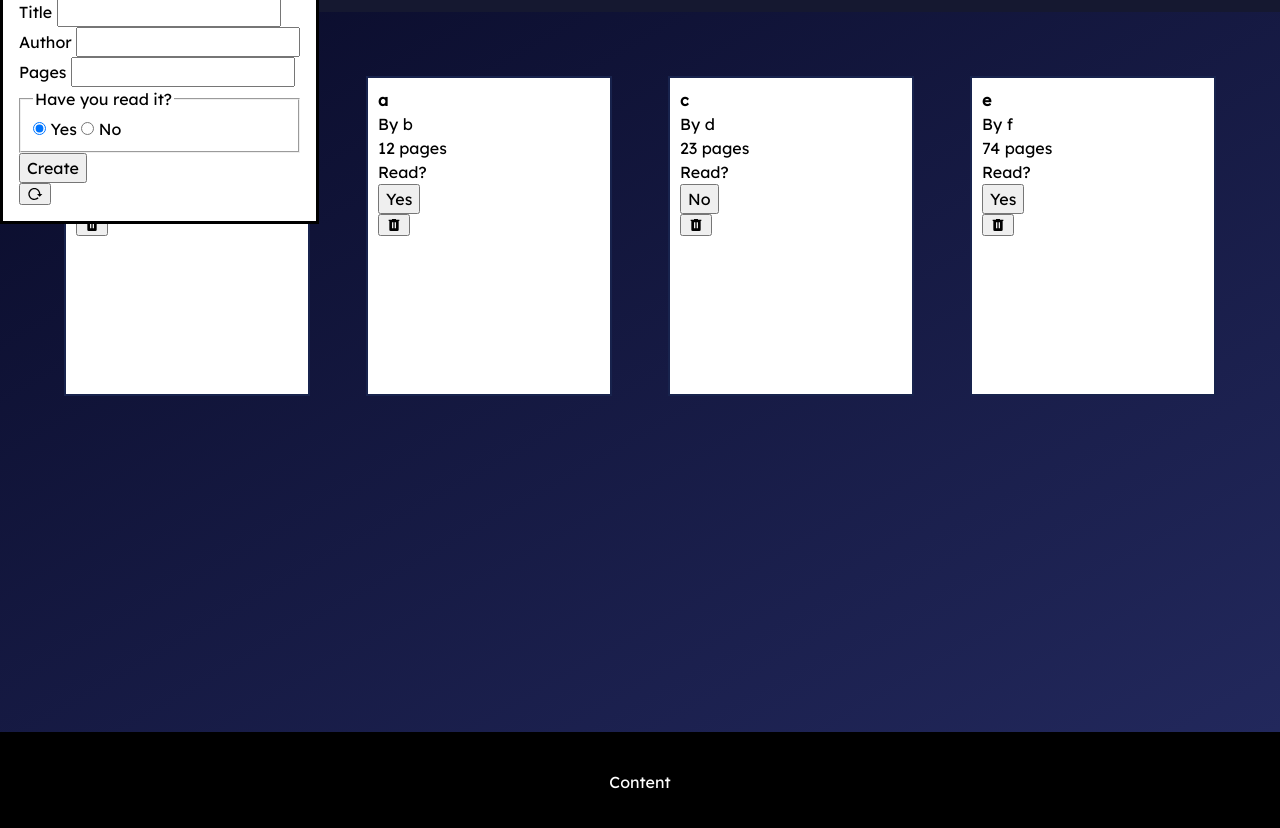
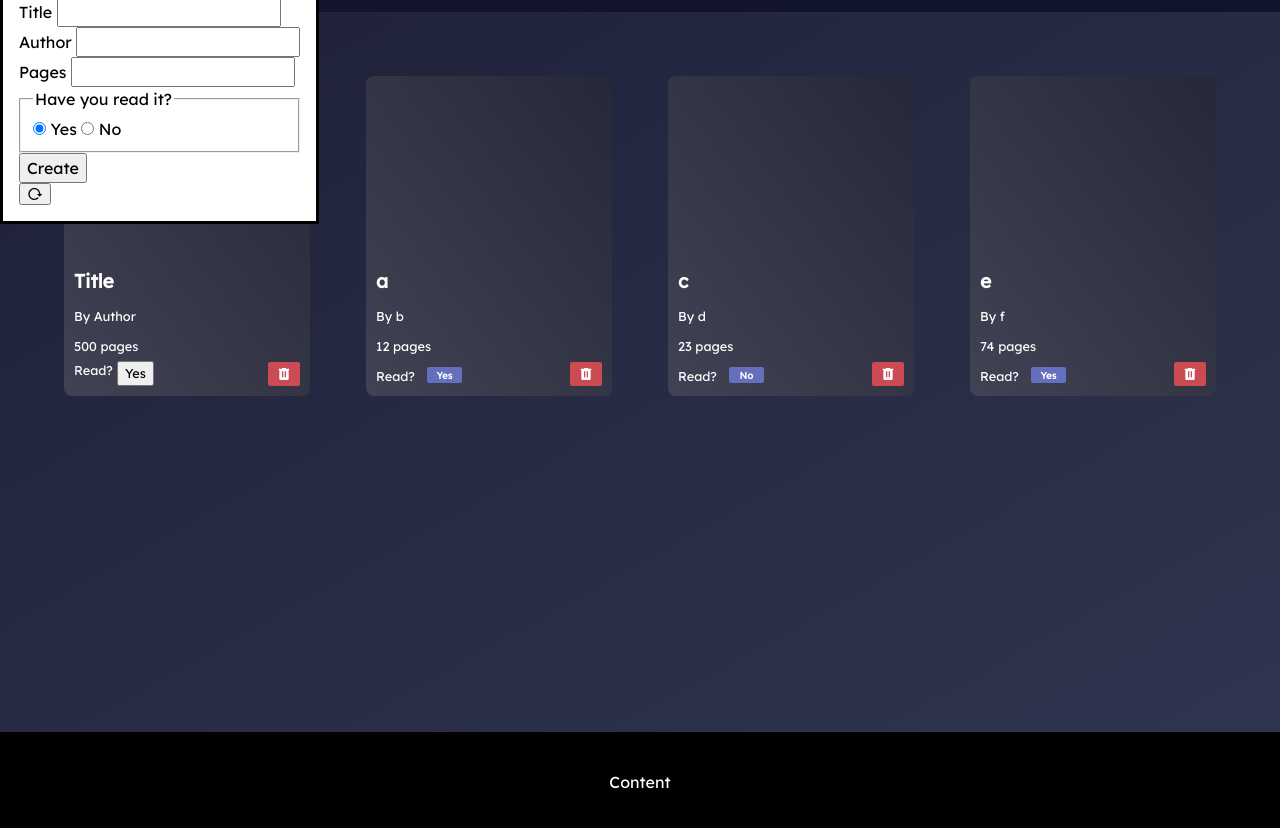
Before and after one commit to rajatuniques/library, a plain HTML site: page index.html in a window 1280 px wide. Shown: the part 68-896 px from the top of the page. Drawn offline with Linux system fonts and the light colour scheme.

Commit message:
Style book cards

```diff
--- a/styles.css
+++ b/styles.css
@@ -60,7 +60,7 @@ h1, h2, h3, h4, h5, h6 {
 
 /* custom properties */
 header {
-  --header-bg: rgb(21, 24, 48);
+  --header-bg: rgb(17, 20, 44);
   --header-height: 20%;
 
   --title-font-size: 2rem;
@@ -102,12 +102,11 @@ dialog {
 }
 
 main {
-  --bg-img: linear-gradient(to bottom right, rgb(9, 11, 41), rgb(34, 40, 92));
+  --bg-img: linear-gradient(to bottom right, #1d2037, #30354F);
 }
 
 /* layout fixes */
 main .book {
-    border: 2px solid rgb(24, 35, 77);
     padding: 10px;
 }
 
@@ -195,10 +194,6 @@ header button img {
   filter: invert();
 }
 
-.book {
-  background-color: white;
-}
-
 button {
   display: flex;
   align-items: center;
@@ -216,3 +211,82 @@ footer {
   align-items: center;
   justify-content: center;
 }
+
+
+
+.book {
+  font-size: var(--d-text-size);
+  color: white;
+  background-image: linear-gradient(to bottom left, #262837, #414354);
+  border: 0px;
+  border-radius: 8px;
+
+  display: grid;
+  align-items: end;
+  align-content: end;
+  grid-template-columns: 3fr 1fr;
+  grid-template-rows: repeat(4, 10%);
+
+  font-weight: 200;
+  font-size: 0.8rem;
+}
+
+.book button {
+  display: flex;
+  justify-content: center;
+}
+
+.book h4 {
+  font-size: 1.2rem;
+  grid-column: 1 / -1;
+}
+
+.book label {
+  grid-row: 4;
+  grid-column: 1;
+  display: flex;
+  gap: 4px;
+}
+
+.book h4+p {
+  grid-row: 2;
+  grid-column: 1 / -1;
+}
+
+.book p+p {
+  grid-row: 3;
+  grid-column: 1 / -1;
+}
+
+.book button.read {
+  grid-row: 4;
+  grid-column: 2;
+  height: 4%;
+  width: 24%;
+  font-size: 0.6rem;
+  font-weight: 700;
+  background-color: #6470BD;
+  border: 0;
+  color: white;
+  border-radius: 2px;
+  margin-left: 8px;
+}
+
+.book button.remove {
+  grid-row: 4;
+  grid-column: 3;
+  background-color: #CC4A54;
+  border: 0;
+  border-radius: 2px;
+  padding: 4px 8px;
+}
+
+.book button.remove img {
+  filter: invert();
+}
+
+.book:hover {
+  position: relative;
+  top: -4px;
+  box-shadow: 0px 2px 4px 2px #a0a4ba28;
+}
```
